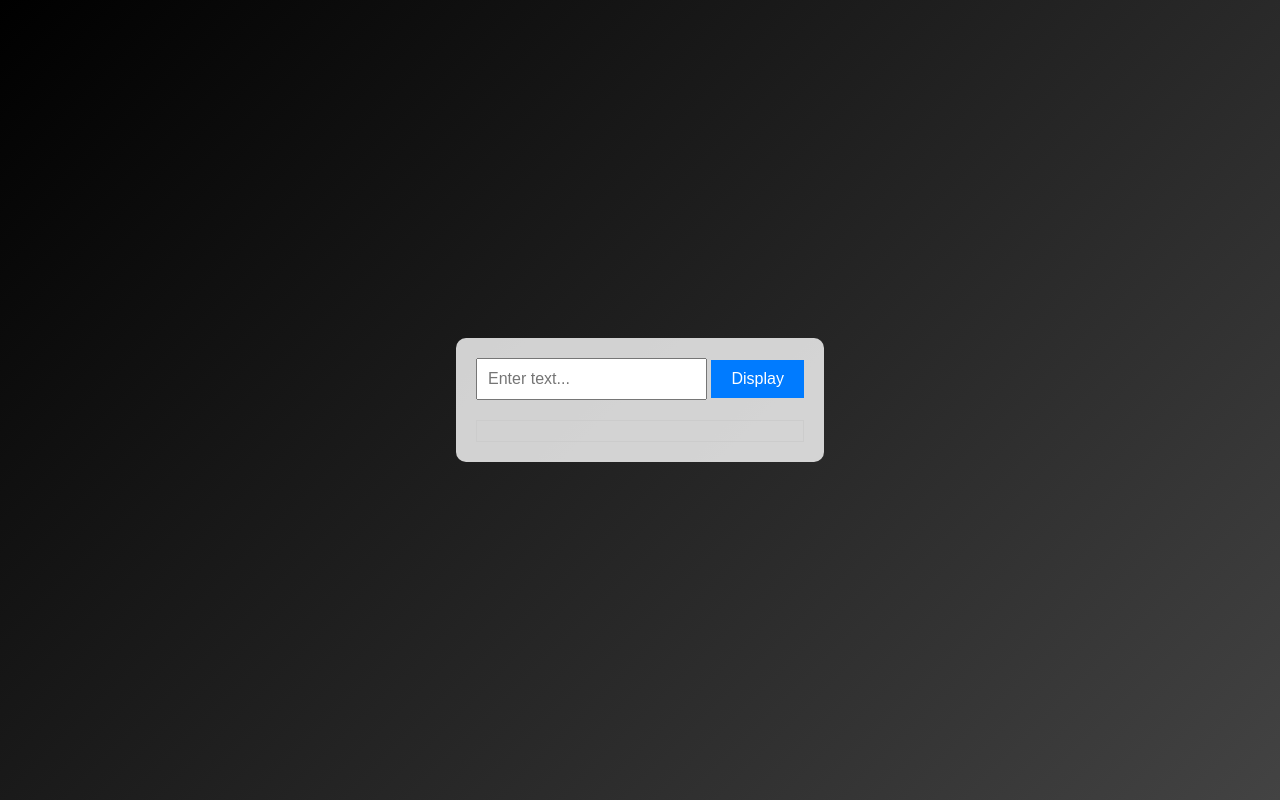
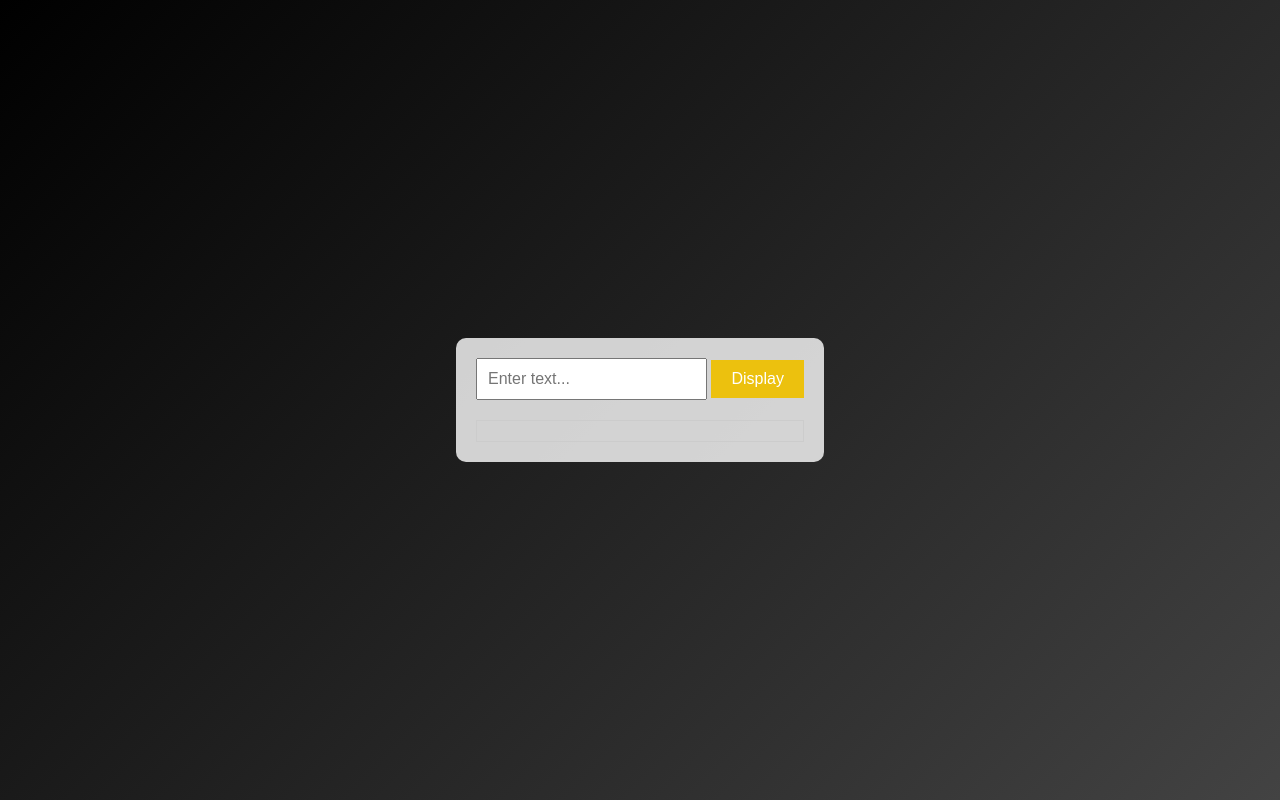
Before and after one commit to syarif2120/membuataplikasisederhanasyarif, a plain HTML site: page index.html in a window 1280 px wide. Drawn offline with Linux system fonts and the light colour scheme.

Commit message:
Update index.html
mengubah warna tombol dari biru menjadi oren

```diff
--- a/index.html
+++ b/index.html
@@ -33,7 +33,7 @@
         button {
             padding: 10px 20px;
             font-size: 16px;
-            background-color: #007bff;
+            background-color: #ecc10e;
             color: #fff;
             border: none;
             cursor: pointer;
```
